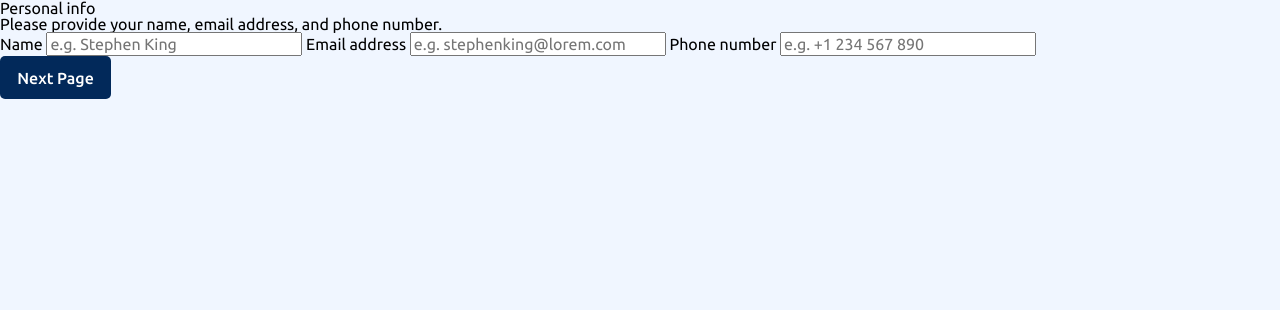
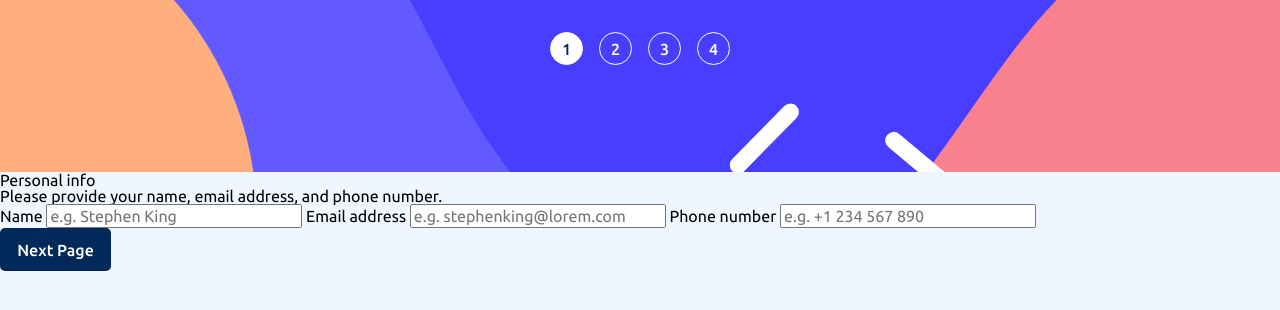
Before and after one commit to wiseman88/multi-step-form, a Vue app: page / in a window 1280 px wide. Shown: the top 310 px of the page. Built offline with nearby package versions, Linux system fonts and the light colour scheme.

Commit message:
feat: add sidebar

```diff
--- a/src/App.vue
+++ b/src/App.vue
@@ -1,4 +1,5 @@
 <script setup lang="ts">
+import Sidebar from './components/Sidebar.vue';
 import Personal from './components/Personal.vue';
 import Plans from './components/Plans.vue';
 import Addons from './components/Addons.vue';
@@ -42,12 +43,15 @@ const prevStep = () => {
 
 <template>
   <main>
+    <div>
+      <Sidebar v-if="showActionButtons" :currentStep="currentStep" />
       <component v-for="(component, index) in components" :is="component" :key="index" :id="index"
         :currentStep="currentStep"></component>
       <div v-if="showActionButtons">
         <Button v-if="allowGoBack" @click="prevStep" :classes="['btn-default']" :text="'go back'" />
         <Button v-if="allowNextStep" @click="nextStep" :classes="['btn-primary']" :text="'next page'" />
         <Button v-if="allowConfirm" @click="nextStep" :classes="['btn-secondary']" :text="'confirm'" />
+      </div>
     </div>
   </main>
 </template>
--- /dev/null
+++ b/src/components/Sidebar.vue
@@ -0,0 +1,71 @@
+<script setup lang="ts">
+const props = defineProps<{
+    currentStep: number,
+}>()
+
+const steps = [
+    {
+        id: 1,
+        text: 'your info'
+    },
+    {
+        id: 2,
+        text: 'select plan'
+    },
+    {
+        id: 3,
+        text: 'add-ons'
+    },
+    {
+        id: 4,
+        text: 'summary'
+    },
+]
+
+const applyActiveClass = (stepId: number) => {
+    return stepId === (props.currentStep + 1) ? 'active' : ''
+}
+</script>
+
+<template>
+    <aside>
+        <ul class="steps">
+            <li v-for="(step, index) in steps" :key="index" :class="applyActiveClass(step.id)">
+                <span>{{ step.id }}</span>
+            </li>
+        </ul>
+    </aside>
+</template>
+
+<style scoped>
+aside {
+    height: 172px;
+    background-image: url('/public/assets/images/bg-sidebar-mobile.svg');
+    background-position: center;
+    background-size: cover;
+}
+
+.steps {
+    display: flex;
+    justify-content: center;
+    gap: 1rem;
+    padding-top: 2rem;
+}
+
+.steps li {
+    display: flex;
+    align-items: center;
+    justify-content: center;
+    width: 31px;
+    height: 31px;
+    border: 1px solid var(--color-white);
+    color: var(--color-white);
+    border-radius: 50%;
+    font-weight: 500;
+}
+
+.steps .active {
+    background-color: var(--color-white);
+    color: var(--color-primary);
+}
+</style>
```
Lines whose indentation alone changed are shown as unchanged.
